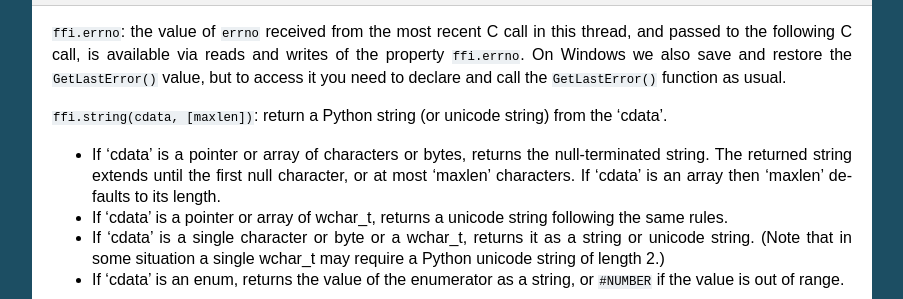
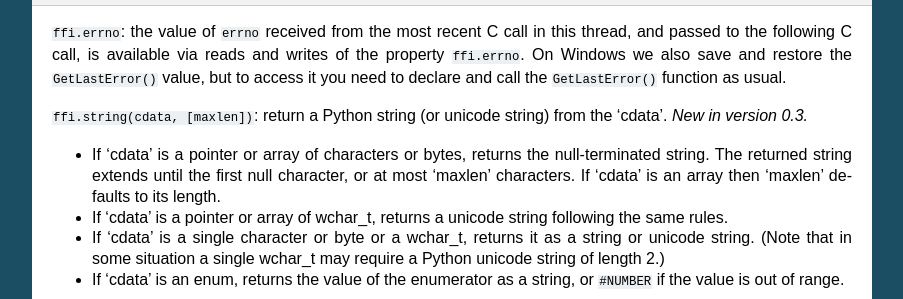
Before and after one commit to python-cffi/cffi, a Sphinx documentation site: the page built from doc/source/index.rst, in a window 1280 px wide and 900 px high, scrolled down 11525 px. Shown: the part 153-452 px from the top of the window, without its empty margins (198-1101 px from the left). Built offline with Sphinx 7.4.7, drawn with Linux system fonts in a browser that asks for light colours.

Commit message:
ffi.string() is "New in version 0.3."

```diff
--- a/doc/source/index.rst
+++ b/doc/source/index.rst
@@ -839,7 +839,9 @@ and restore the ``GetLastError()`` value, but to access it you need to
 declare and call the ``GetLastError()`` function as usual.
 
 ``ffi.string(cdata, [maxlen])``: return a Python string (or unicode
-string) from the 'cdata'.
+string) from the 'cdata'.  *New in version 0.3.*
+
+.. "versionadded:: 0.3" --- inlined in the previous paragraph
 
 - If 'cdata' is a pointer or array of characters or bytes, returns the
   null-terminated string.  The returned string extends until the first
```
